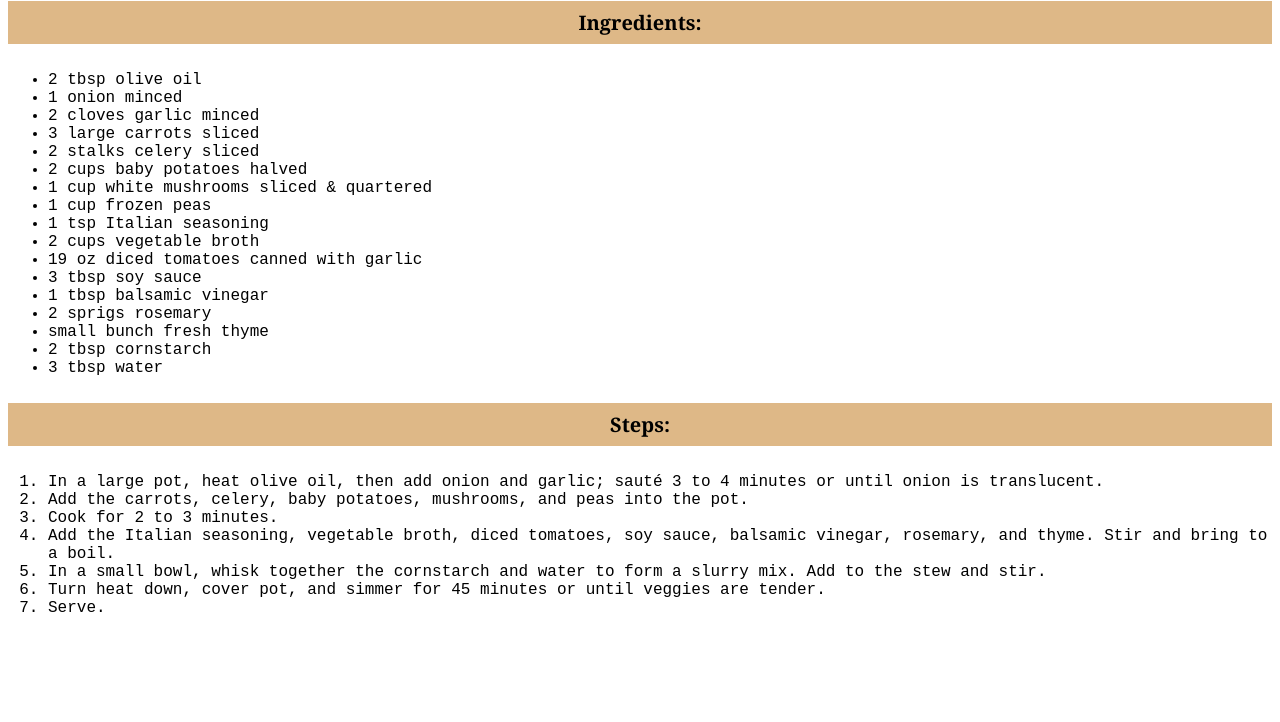
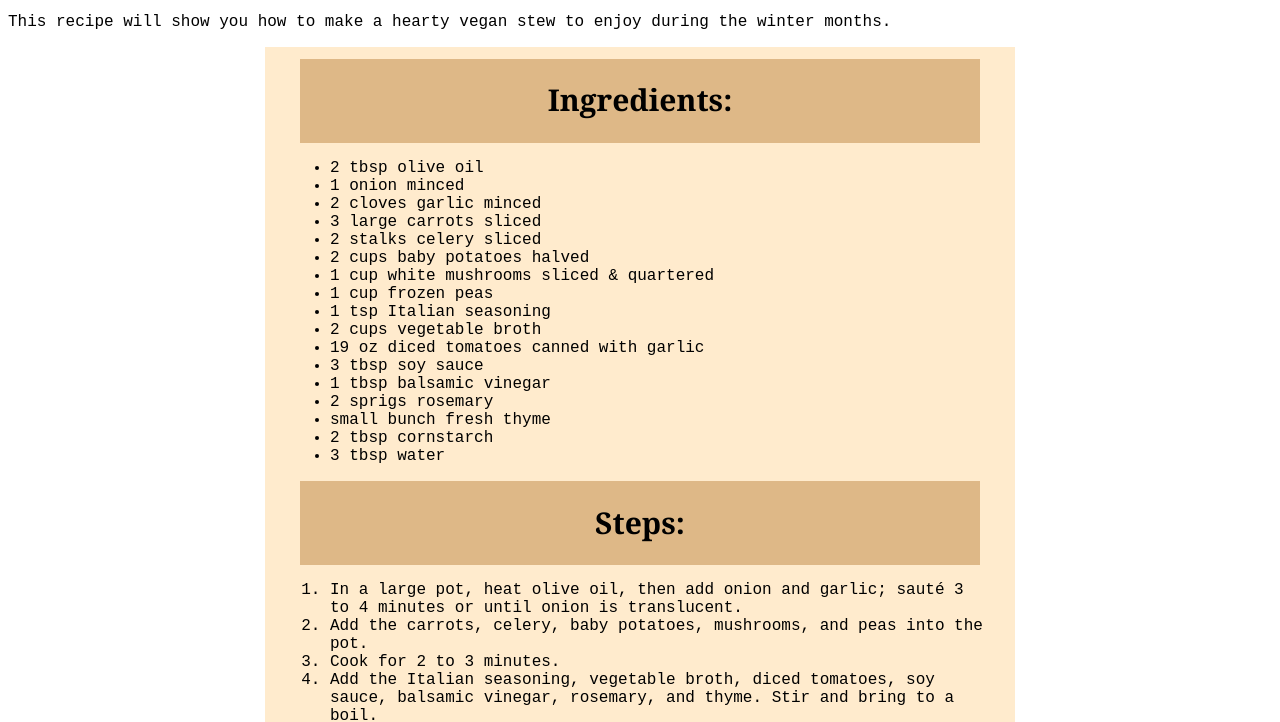
Before and after one commit to plebius-maximus/odin-recipes, a plain HTML site: page recipes/stew.html in a window 1280 px wide. Shown: the part 683-1405 px from the top of the page. Before the commit the page ends 1316 px from the top, so only its background shows below. Drawn offline with Linux system fonts and the light colour scheme.

Commit message:
Align and design blocks in css.
Made use of inline blocks, margins and padding to make the recipes their own sections. Added some styles to them.

```diff
--- a/recipes/stew.html
+++ b/recipes/stew.html
@@ -10,17 +10,19 @@
         <h1 class="title">Stew Recipe</h1>
 
         <div class="imgalign">
-
             <img class="recipeimg" src="../img/stew.png" alt="Hearty Vegan Stew">
-
         </div>
 
+        <div class="headborder">
             <h3 class="name">Hearty Vegan Stew:</h3>
+        </div>
 
         <p>This recipe will show you how to make a hearty vegan stew to enjoy during the winter months.</p>
 
+        <div class="recipebox">
+            <div class="headborder">
                 <h4>Ingredients:</h4>
-
+            </div>
                 <ul>
                     <li>2 tbsp olive oil</li>
                     <li>1 onion minced</li>
@@ -40,9 +42,9 @@
                     <li>2 tbsp cornstarch</li>
                     <li>3 tbsp water</li>
                 </ul>
-
+            <div class="headborder">
                 <h4>Steps:</h4>
-
+            </div>
             <ol>
                 <li>In a large pot, heat olive oil, then add onion and garlic; sauté 3 to 4 minutes or until onion is translucent.</li>
                 <li>Add the carrots, celery, baby potatoes, mushrooms, and peas into the pot.</li>
@@ -52,7 +54,7 @@
                 <li>Turn heat down, cover pot, and simmer for 45 minutes or until veggies are tender.</li>
                 <li>Serve.</li>
             </ol>
-
+        </div>
     </body>
 
 
--- a/style.css
+++ b/style.css
@@ -1,10 +1,9 @@
 h1, h3, h4 {
     font-family: Georgia, Garamond, "Times New Roman";
-    font-size: 20px;
+    font-size: 30px;
     text-align: center;
-    background-color: burlywood;
     color: black;
-    padding: 8px;
+    line-height: 1%;
 }
 p, li {
     font-family: 'Courier New', Courier, monospace ;
@@ -18,8 +17,22 @@ img {
 .imgbox {
     padding: 65px;
 }
+.recipeimg {
+    height: 500px;
+}
+.recipebox {
+    background-color: blanchedalmond;
+    width: 700px;
+    margin: 0 auto;
+    padding: 2px 25px 2px 25px;
+}
 .title {
     font-size: 75px;
+}
+.headborder {
+    margin: 10px;
+    padding: 2px;
+    background-color: burlywood;
 }
 .name {
     font-size: 30px;
```
Also changed, not shown: recipes/cauliflower-soup.html (+8 -3 lines), recipes/lasagna.html (+8 -5 lines). Lines whose indentation alone changed are shown as unchanged.
